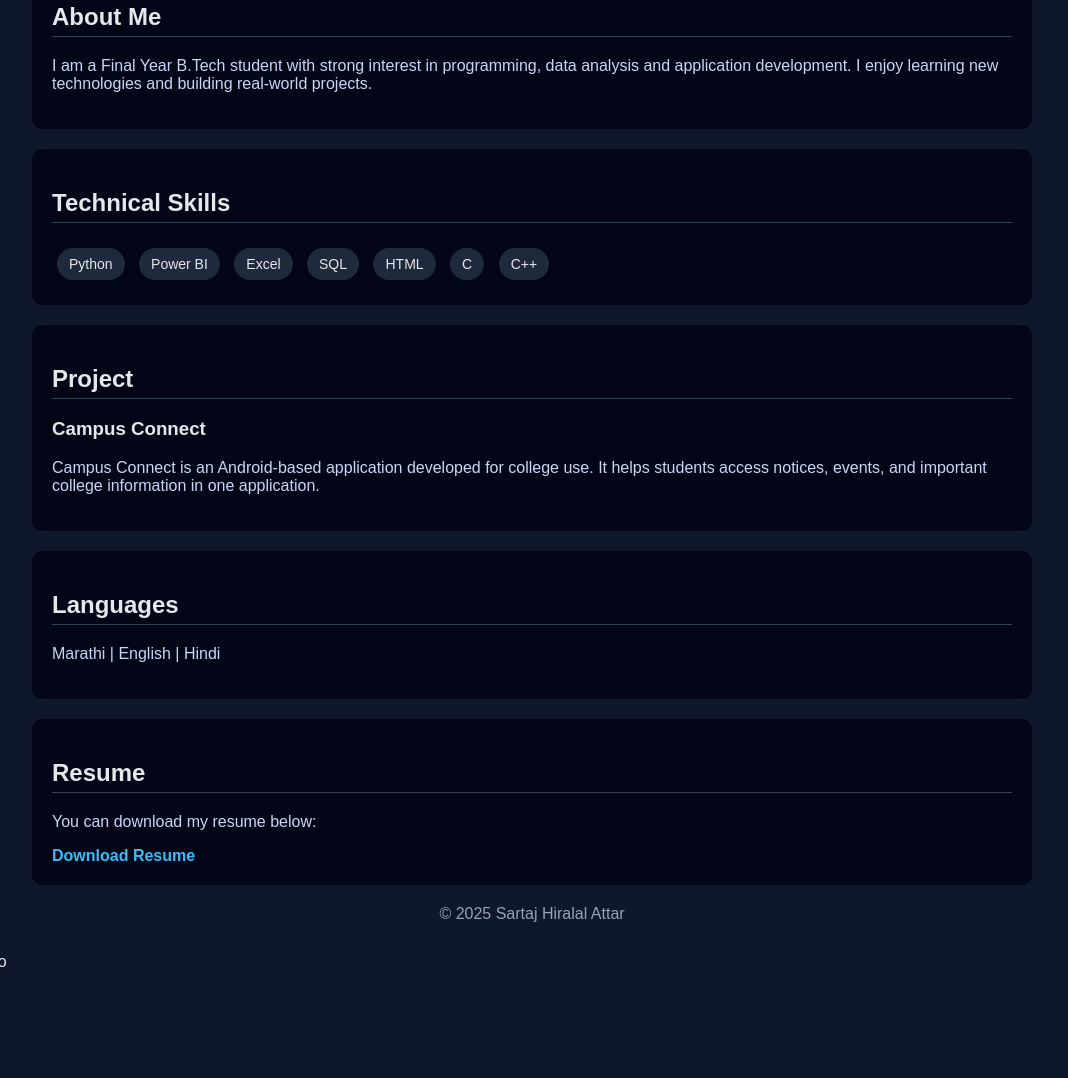
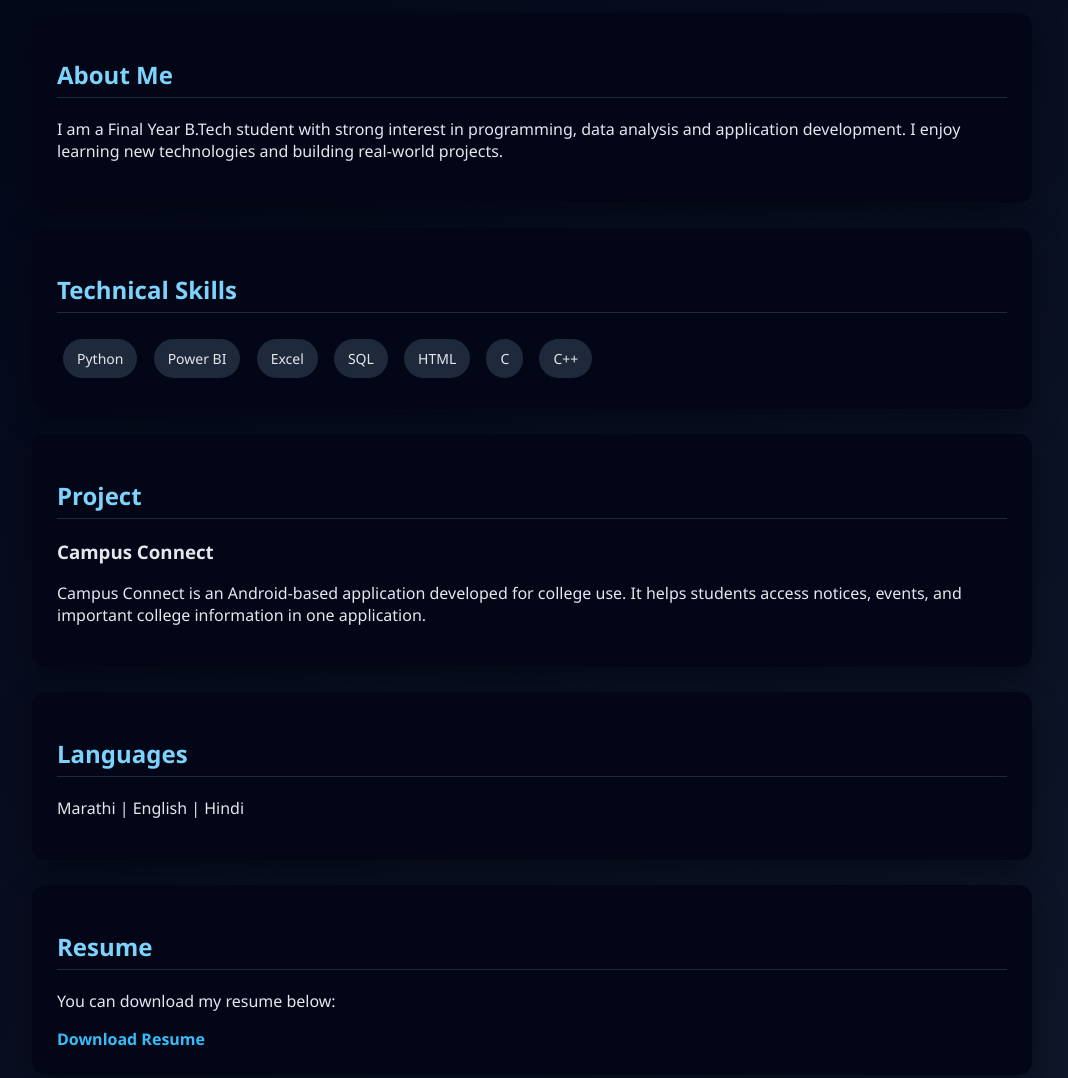
Before and after one commit to sartajattar/sartaj-portfolio, a plain HTML site: page index.html in a window 1280 px wide. Shown: the part 238-1316 px from the top of the page, without its empty margins (108-1176 px from the left). Before the commit the page ends 1209 px from the top, so only its background shows below. Drawn offline with Linux system fonts and the light colour scheme.

Commit message:
Update index.html

```diff
--- a/index.html
+++ b/index.html
@@ -5,24 +5,60 @@
   <meta name="viewport" content="width=device-width,initial-scale=1" />
   <title>Sartaj Hiralal Attar | Portfolio</title>
   <style>
-    body{margin:0;font-family:Arial,Helvetica,sans-serif;background:#0f172a;color:#e5e7eb}
-    .container{max-width:1000px;margin:auto;padding:30px}
-    header{margin-bottom:30px}
-    h1{margin:0;font-size:32px}
-    h2{border-bottom:1px solid #334155;padding-bottom:5px}
-    p{color:#cbd5f5}
-    .card{background:#020617;padding:20px;border-radius:10px;margin-bottom:20px}
+body{
+  margin:0;
+  font-family: 'Segoe UI',sans-serif;
+  background: linear-gradient(135deg,#020617,#0f172a);
+  color:#e5e7eb;
+}
+.container{
+  max-width:1000px;
+  margin:auto;
+  padding:40px 20px;
+}
+h1{
+  color:#38bdf8;
+  font-size:36px;
+}
+h2{
+  color:#7dd3fc;
+  border-bottom:1px solid #1e293b;
+  padding-bottom:6px;
+}
+.card{
+  background:#020617;
+  padding:25px;
+  border-radius:14px;
+  margin-bottom:25px;
+  box-shadow:0 10px 30px rgba(0,0,0,0.4);
+  transition:transform 0.3s;
+}
+.card:hover{
+  transform:translateY(-5px);
+}
 .skills span{
   background:#1e293b;
-      padding:8px 12px;
+  padding:10px 14px;
   border-radius:20px;
-      margin:5px;
+  margin:6px;
   display:inline-block;
-      font-size:14px
+  font-size:14px;
+}
+a{
+  color:#38bdf8;
+  text-decoration:none;
+  font-weight:600;
+}
+a:hover{
+  text-decoration:underline;
+}
+footer{
+  text-align:center;
+  color:#94a3b8;
+  margin-top:40px;
 }
 </style>
 </head>
-
 <body>
 <div class="container">
 
@@ -84,4 +120,3 @@
 </div>
 </body>
 </html>
-# sartaj-portfolio
```
Lines whose indentation alone changed are shown as unchanged.
